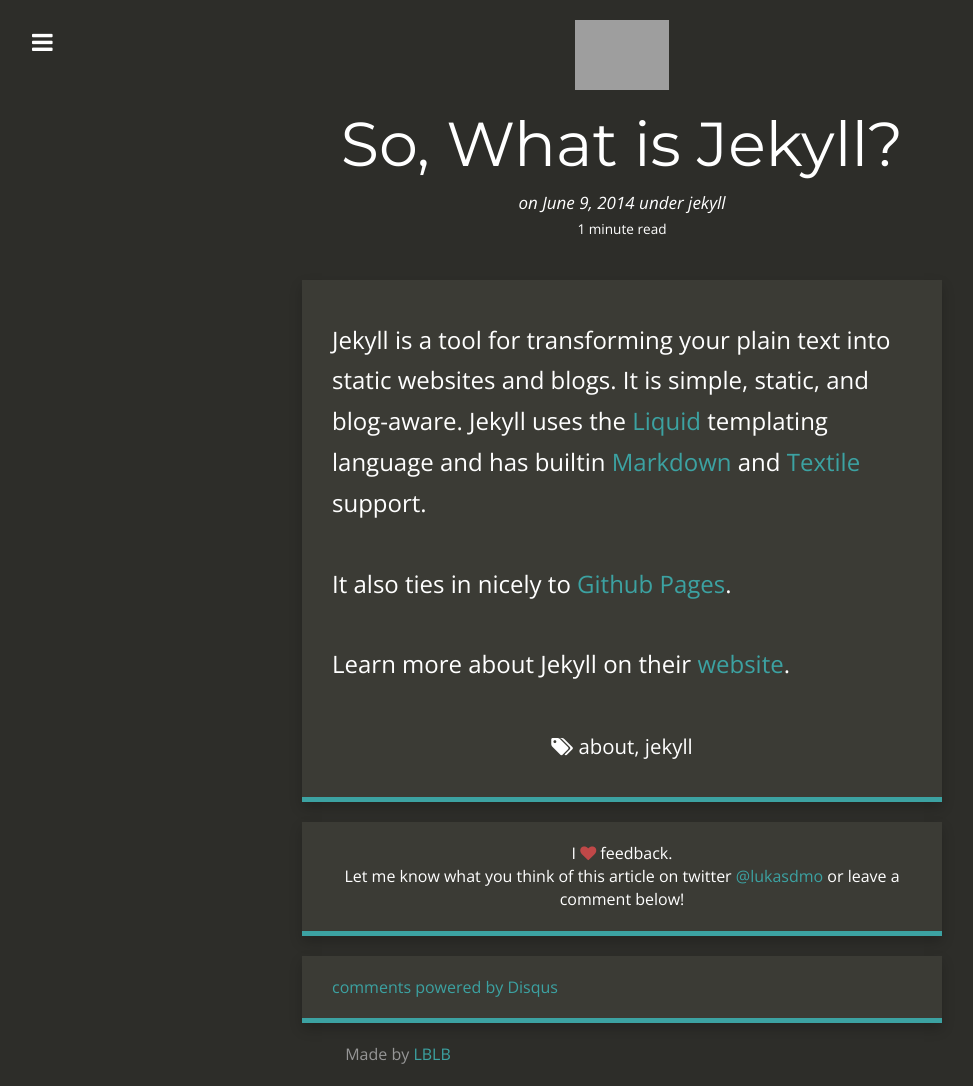
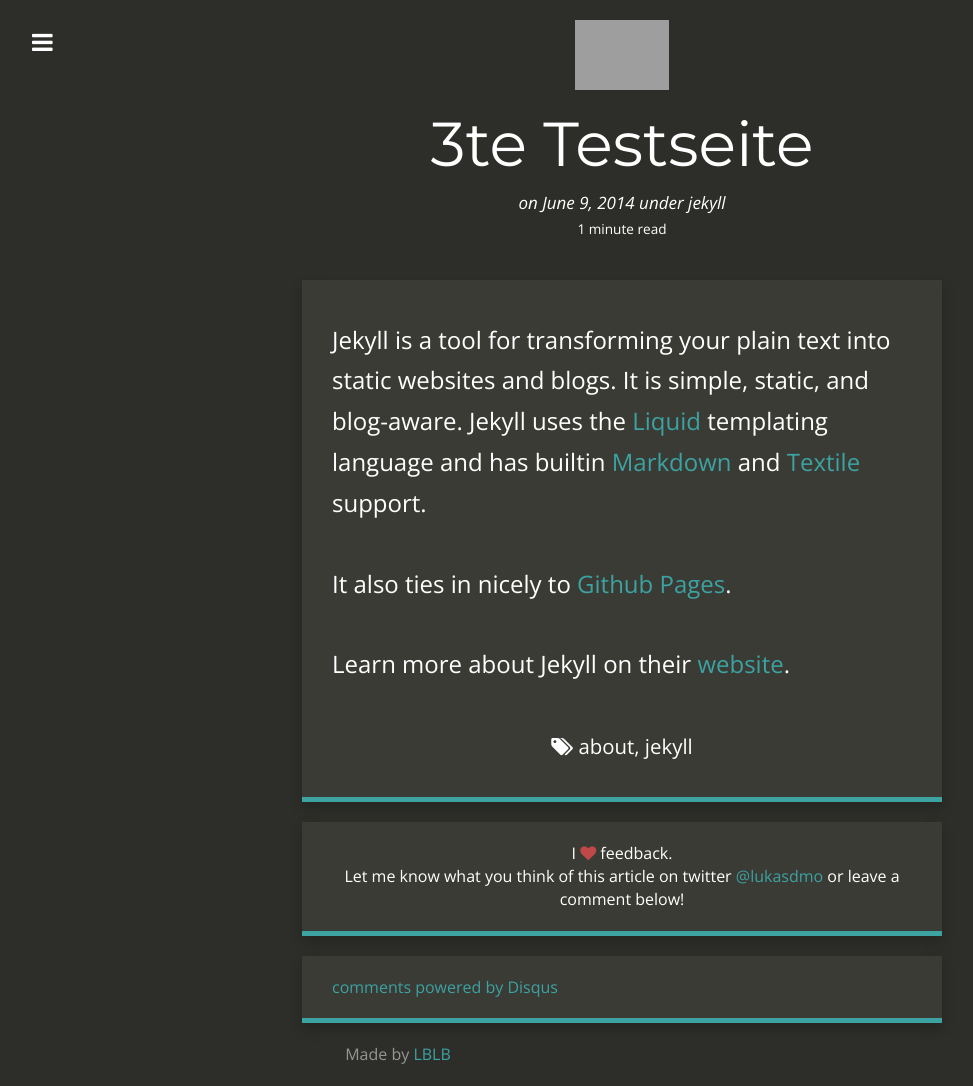
Before and after one commit to eski1337/lblb-it-ffd00, a Jekyll site: the page built from _posts/2014-06-09-so-what-is-jekyll.md, in a window 1280 px wide. Shown: the whole page, without its empty margins (18-991 px from the left). Built offline with Jekyll 4.4.1, drawn with Linux system fonts in a browser that asks for light colours; nearby versions of some CDN libraries; comment, search, counter and statistics services are not loaded; grey boxes are pictures that could not be loaded.

Commit message:
2014-06-09-so-what-is-jekyll.md: changed

```diff
--- a/_posts/2014-06-09-so-what-is-jekyll.md
+++ b/_posts/2014-06-09-so-what-is-jekyll.md
@@ -1,6 +1,6 @@
 ---
 layout:     post
-title:      So, What is Jekyll?
+title:      3te Testseite
 date:       2014-06-09 12:32:18
 summary:    Transform your plain text into static websites and blogs. Simple, static, and blog-aware.
 categories: jekyll
```
